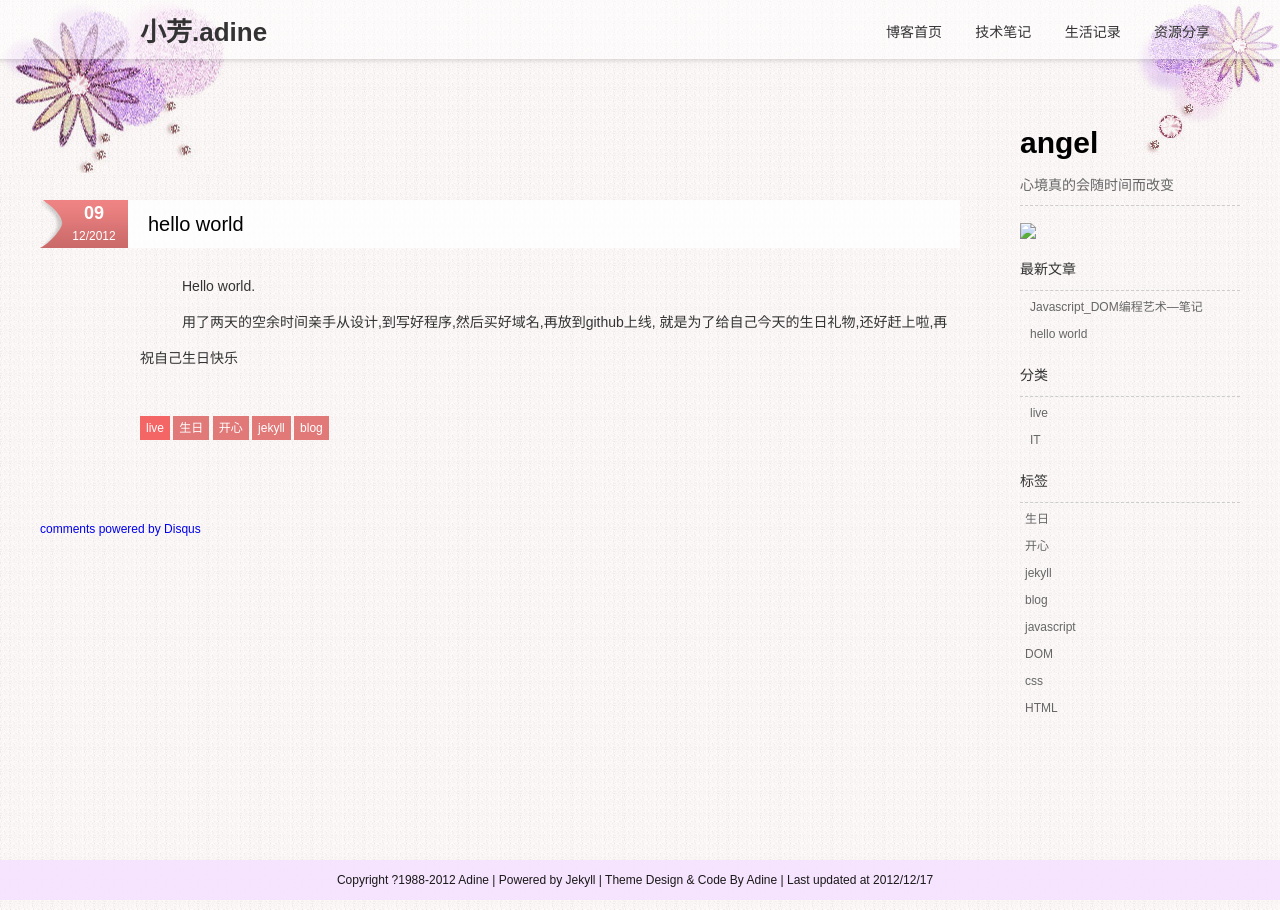
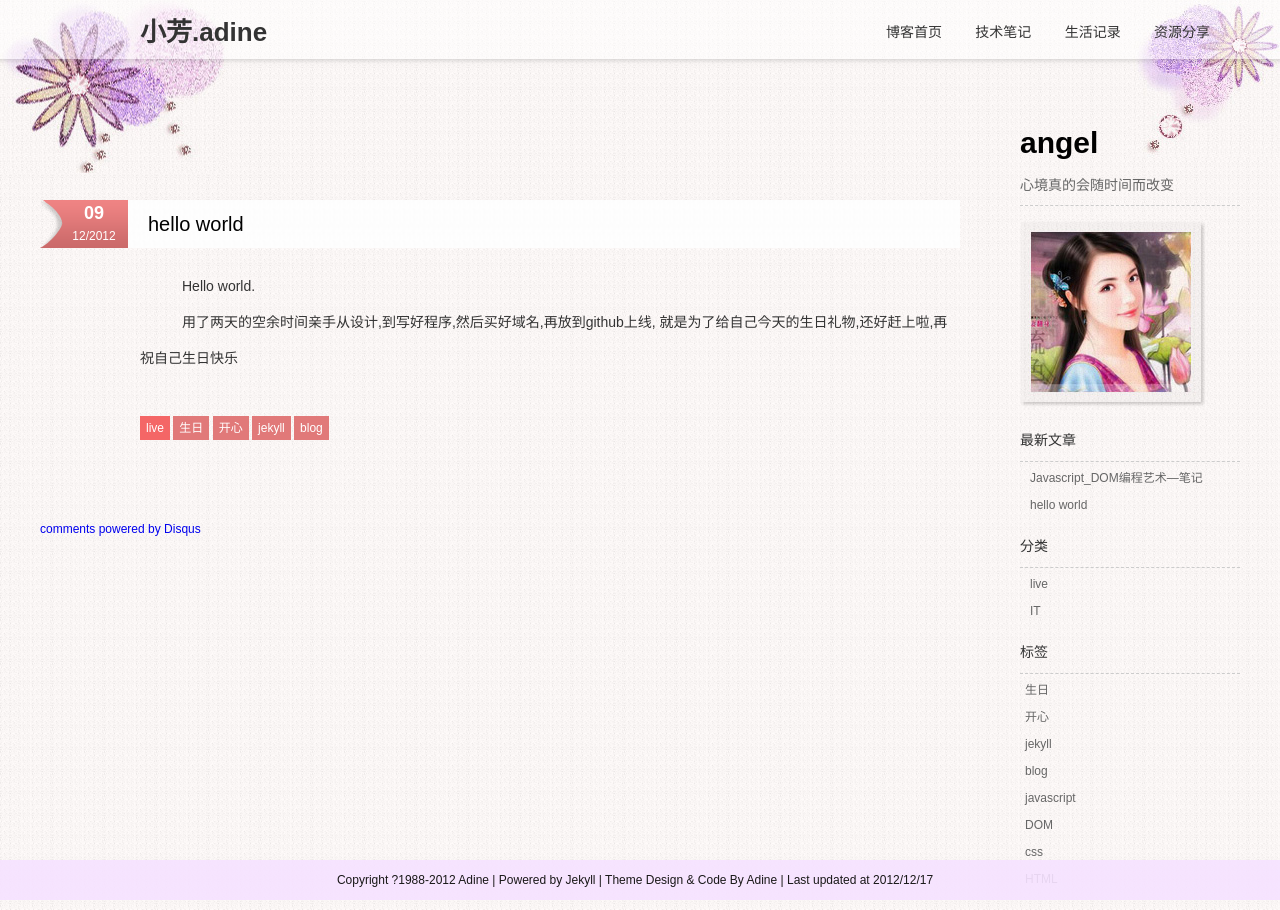
Before and after one commit to adine-zhu/myblog, a Jekyll site: the page built from _posts/2012-12-09-hello.md, in a window 1280 px wide. Built offline with Jekyll 4.4.1, drawn with Linux system fonts in a browser that asks for light colours; Markdown is read by kramdown in place of the engine named in the settings; comment, search, counter and statistics services are not loaded.

Commit message:
modify default template
modify default template

```diff
--- a/_layouts/default.html
+++ b/_layouts/default.html
@@ -51,7 +51,7 @@
     	<div class="wraper-avatar">
         	<h1>angel</h1>
             <p class="mood">心境真的会随时间而改变</p>
-            <img src="img/img.jpg" />
+            <img src="/img/img.jpg" />
         </div>
 
            <div class="wraper-avatar tag">
```
